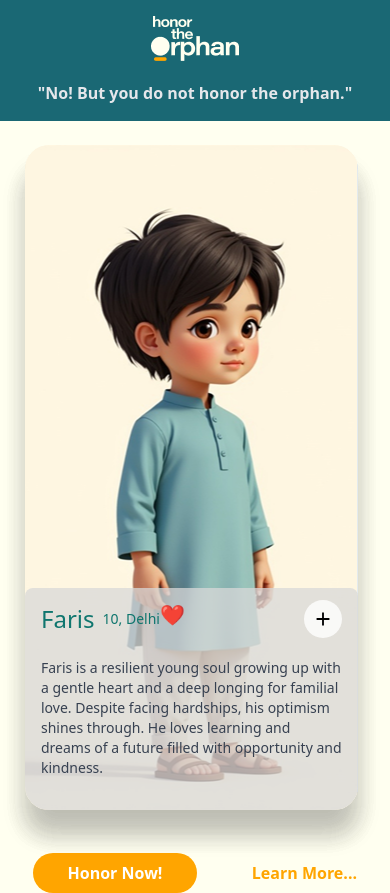
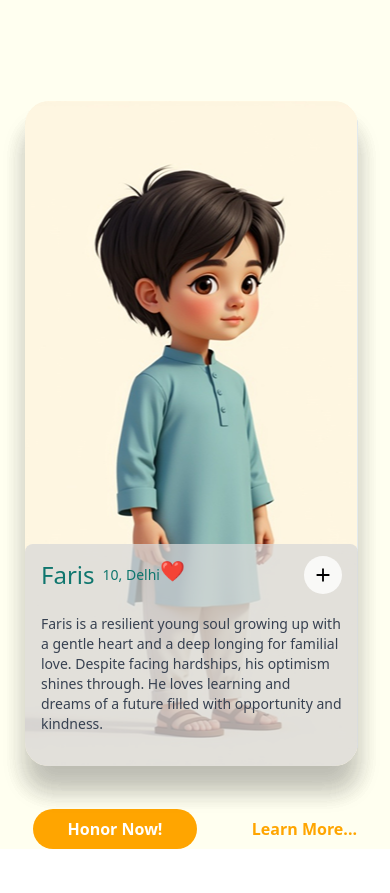
Before and after one commit to devbasira/HonorOrphan, a React (Vite) app: page / in a window 390 px wide. After the commit the page ends 849 px from the top, so only its background shows below. Built offline with nearby package versions, Linux system fonts and the light colour scheme.

Commit message:
Fixed cards

```diff
--- a/src/App.tsx
+++ b/src/App.tsx
@@ -67,12 +67,12 @@ function App() {
   return (
     <div className=" bg-[#FFFFF0] min-h-screen overflow-hidden">
 
-      <header className="bg-[#1A6874] text-white p-4">
+      <header className="h-[77px] lg:bg-[#1A6874] bg-[#FFFFF0] text-white p-4">
         <div className="max-w-7xl mx-auto flex lg:flex-row md:flex-row gap-[20px] flex-col justify-between items-center">
-          <div className="flex items-center gap-2">
+          <div className="lg:flex hidden items-center gap-2">
             <img src={logo} alt="" />
           </div>
-          <div className="font-semibold text-gray-200">"No! But you do not honor the orphan."</div>
+          <div className="lg:flex hidden font-semibold text-gray-200">"No! But you do not honor the orphan."</div>
         </div>
       </header>
       <main className="flex justify-center items-center max-w-[1200px] mx-auto lg:py-8 lg:px-4">
```
